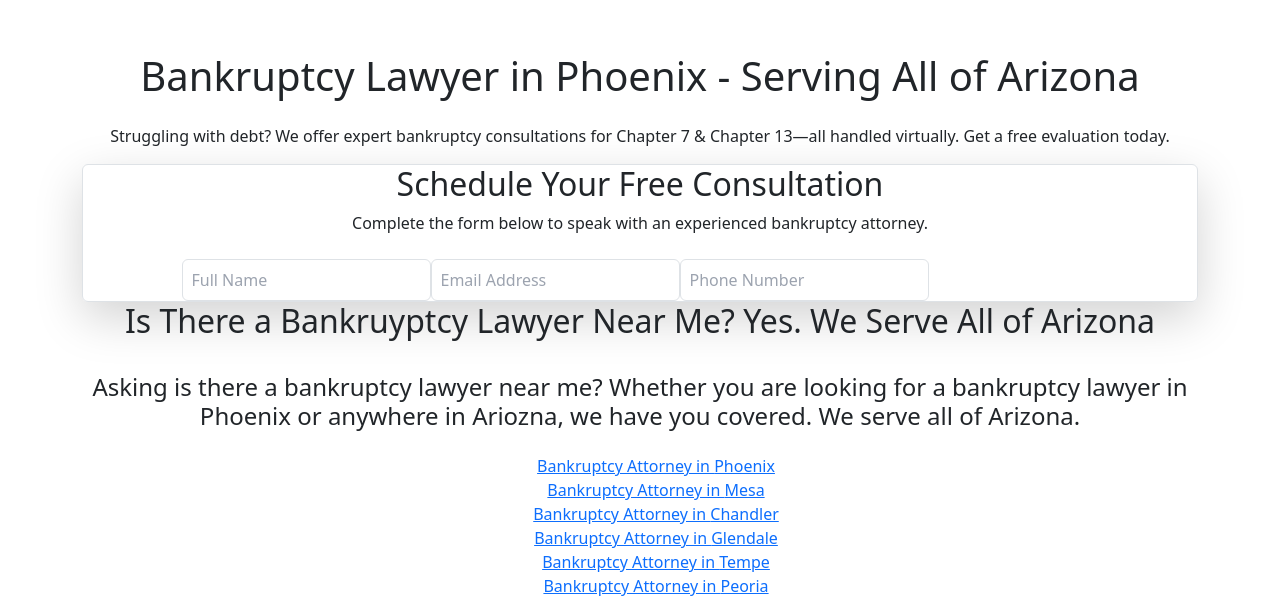
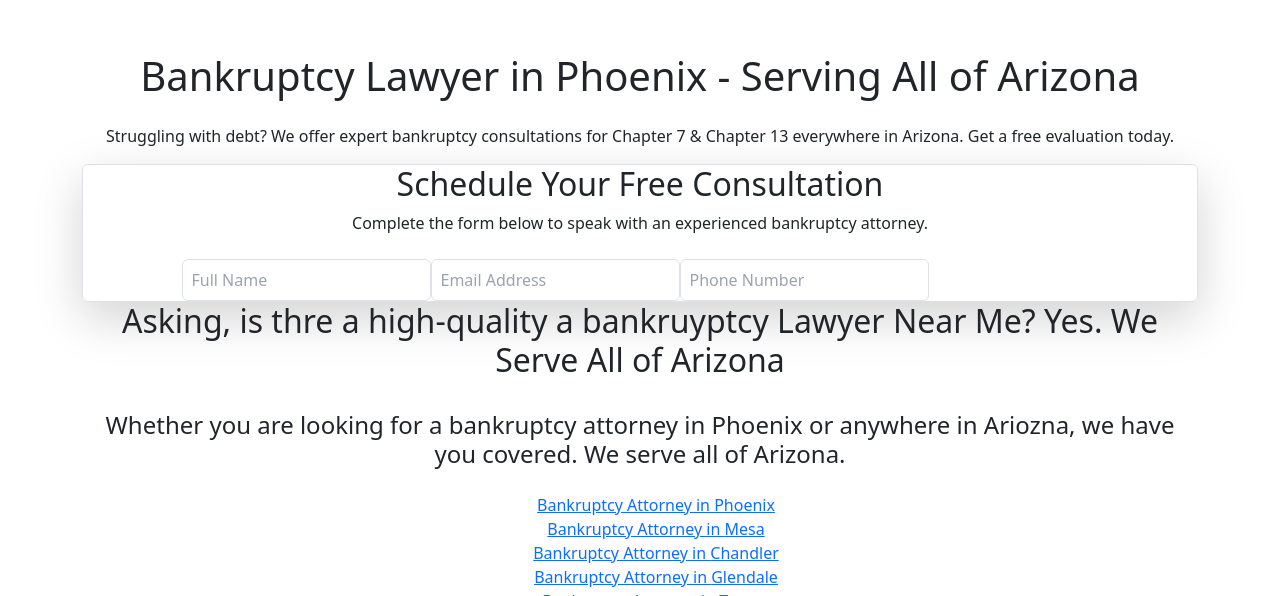
Before and after one commit to caseyy2003/next.js-az-gyr-bksite, a Next.js app: page / in a window 1280 px wide. Shown: the part 204-800 px from the top of the page. Built offline with nearby package versions, Linux system fonts and the light colour scheme.

Commit message:
chagned some verbiage - experiemetning with Semrush

```diff
--- a/src/app/page.tsx
+++ b/src/app/page.tsx
@@ -14,7 +14,7 @@ const HomePage = () => {
         <meta name="robots" content="index, follow" />
         <link rel="canonical" href="https://myazlawfirm.com/" />
         {/* Open Graph for social sharing */}
-        <meta property="og:title" content="Arizona Bankruptcy Attorney | Consultations" />
+        <meta property="og:title" content="Wherever you are in Arizona, we have an experienced bankruptcy lawyer near you." />
         <meta property="og:description" content="Bankruptcy services in Arizona. Free evaluation for Chapter 7 & Chapter 13 bankruptcy." />
         <meta property="og:url" content="https://myazlawfirm.com/" />
         <meta property="og:type" content="website" />
@@ -24,16 +24,16 @@ const HomePage = () => {
         <h1 className="text-3xl font-bold mb-4">Bankruptcy Lawyer in Phoenix - Serving All of Arizona</h1>
         <h3 className="text-xl mb-4"></h3>
         <p className="text-lg mb-6">
-          Struggling with debt? We offer expert bankruptcy consultations for Chapter 7 & Chapter 13—all handled virtually. Get a free evaluation today.
+          Struggling with debt? We offer expert bankruptcy consultations for Chapter 7 & Chapter 13 everywhere in Arizona. Get a free evaluation today.
         </p>
 
         {/* Lead Generation Form */}
         <LeadCaptureForm />
 
         {/* Service Areas */}
-        <h2 className="text-2xl font-semibold mt-12">Is There a Bankruyptcy Lawyer Near Me? Yes. We Serve All of Arizona</h2>
+        <h2 className="text-2xl font-semibold mt-12">Asking, is thre a high-quality a bankruyptcy Lawyer Near Me? Yes. We Serve All of Arizona</h2>
         <br />
-        <h4 className="text-lg mb-4">Asking is there a bankruptcy lawyer near me? Whether you are looking for a bankruptcy lawyer in Phoenix or anywhere in Ariozna, we have you covered. We serve all of Arizona. </h4>
+        <h4 className="text-lg mb-4">Whether you are looking for a bankruptcy attorney in Phoenix or anywhere in Ariozna, we have you covered. We serve all of Arizona. </h4>
 
         <ul className="grid grid-cols-2 md:grid-cols-3 gap-2">
           {serviceAreas.map((area) => (
```
